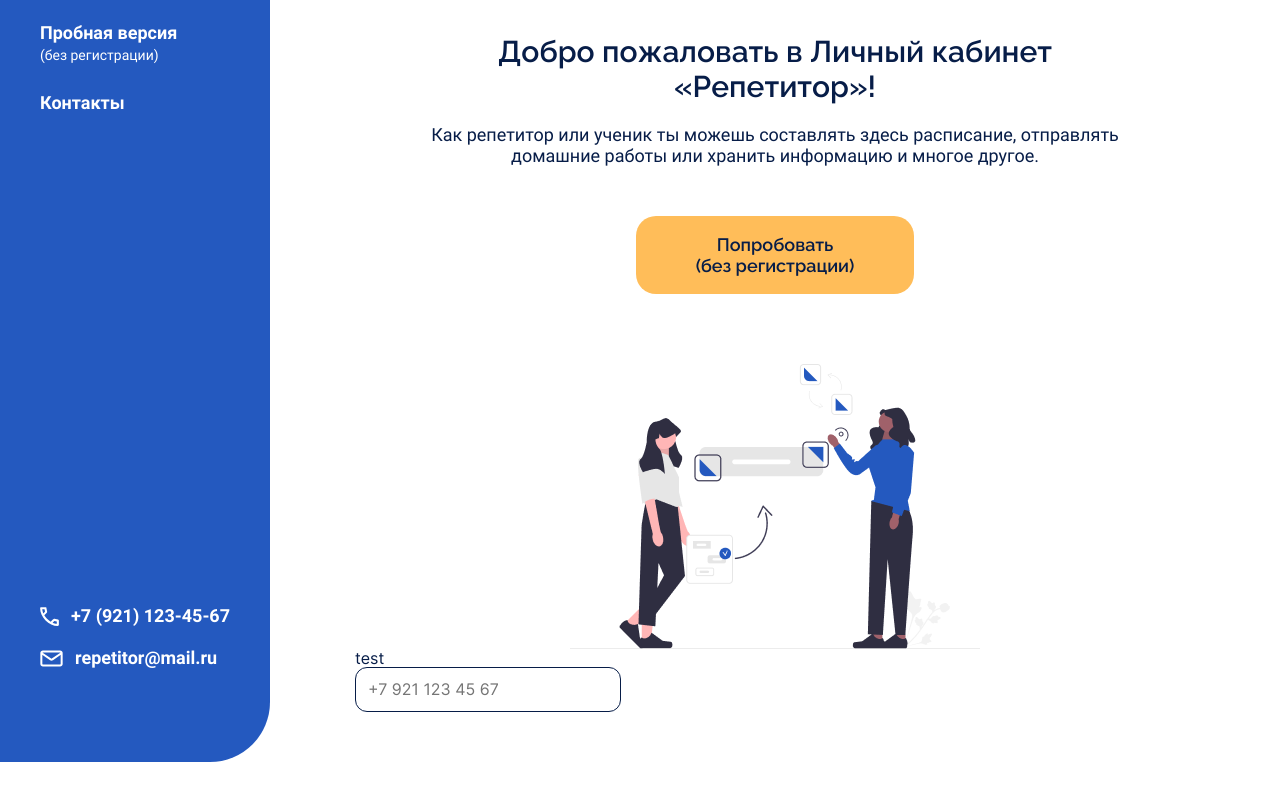
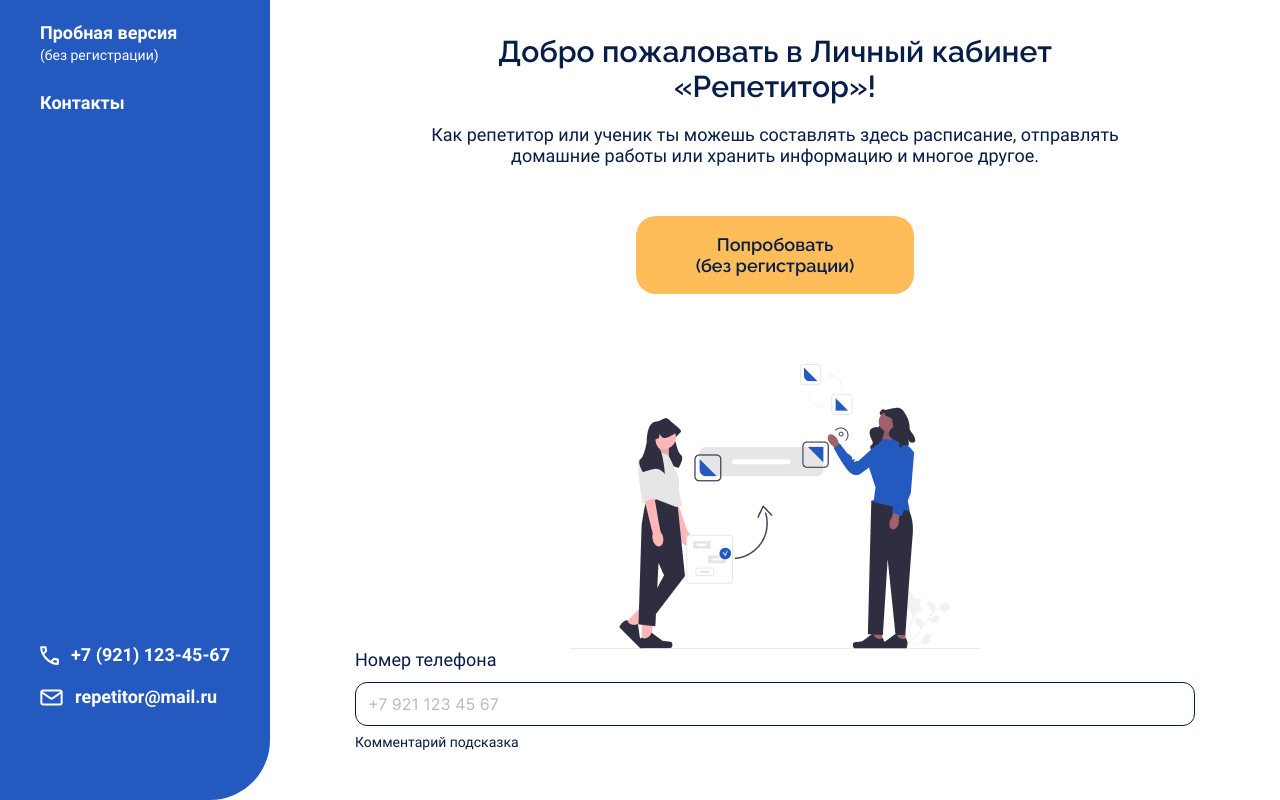
Before and after one commit to TutorOffice/TutorOffice-frontend, a React (Create React App) app: page / in a window 1280 px wide. Shown: the part 224-1024 px from the top of the page. Before the commit the page ends 986 px from the top, so only its background shows below. Built offline with nearby package versions, Linux system fonts and the light colour scheme.

Commit message:
доработал ui

```diff
--- a/src/pages/mainPage/MainPage.module.css
+++ b/src/pages/mainPage/MainPage.module.css
@@ -35,7 +35,7 @@
 
 .main__title {
   margin: 0 0 20px;
-  font-family: 'Raleway';
+  font-family: 'Raleway', sans-serif;
   text-align: center;
   font-size: 30px;
   font-weight: 600;
@@ -43,7 +43,7 @@
 
 .main__desc {
   margin-bottom: 50px;
-  font-family: 'Roboto';
+  font-family: 'Roboto', sans-serif;
   font-size: 18px;
   font-weight: 400;
   line-height: calc(21 / 18);
--- a/src/pages/mainPage/MainPage.tsx
+++ b/src/pages/mainPage/MainPage.tsx
@@ -2,8 +2,8 @@ import Layout from '../../components/layout/Layout';
 import s from './MainPage.module.css';
 import mainImage from '../../assets/images/main-image.png';
 import { btnClass, Button } from '../../shared';
-import Input from '../../shared/ui/input/input';
-import { btnType } from '../../shared/ui/button/button';
+import Input from '../../shared/ui/input/Input';
+import { btnType } from '../../shared/ui/button/Button';
 
 const MainPage = () => {
   return (
@@ -31,7 +31,7 @@ const MainPage = () => {
         </div>
         <img className={s.main__image} src={mainImage} alt='Репетитор и ученик' />
       </section>
-      <Input placeholder='+7 921 123 45 67' />
+      <Input labelText='Номер телефона' placeholder='+7 921 123 45 67' />
     </Layout>
   );
 };
--- a/src/shared/index.ts
+++ b/src/shared/index.ts
@@ -1,5 +1,2 @@
-import Button, {btnClass} from "./ui/button/button";
-export {
-    Button,
-    btnClass,
-}
+import Button, { btnClass } from './ui/button/Button';
+export { Button, btnClass };
--- /dev/null
+++ b/src/shared/ui/input/Input.tsx
@@ -0,0 +1,67 @@
+import React from 'react';
+import clsx from 'clsx';
+import s from './input.module.css';
+import close from '../../../assets/icons/pass-close.svg';
+import open from '../../../assets/icons/pass-open.svg';
+import { usePassword } from './usePassword';
+
+interface InputProps {
+  onChange?: () => void;
+  isDisabled?: boolean;
+  placeholder?: string;
+  labelText?: string;
+  commentTip?: string;
+  isRequired?: boolean;
+  isError?: boolean;
+  isPassword?: boolean;
+}
+
+const Input: React.FC<InputProps> = ({
+  onChange,
+  isDisabled = false,
+  placeholder = '',
+  labelText = '',
+  commentTip = 'Комментарий подсказка',
+  isRequired = false,
+  isError = false,
+  isPassword = false,
+}) => {
+  const classNameInput = clsx({
+    [s.input]: true,
+    [s.error]: isError,
+  });
+  const classNameTip = clsx({
+    [s.commentTip]: true,
+    [s.errorTip]: isError,
+  });
+
+  const [isOpen, setIsOpen] = usePassword();
+
+  return (
+    <div className={s.inputs}>
+      <label>
+        <p className={s.labelText}>
+          {labelText}
+          {isRequired && <span className={s.required}>*</span>}
+        </p>
+      </label>
+      <div className={s.inputBlock}>
+        <input
+          type={!isOpen ? 'password' : 'text'}
+          placeholder={placeholder}
+          onChange={onChange}
+          disabled={isDisabled}
+          className={classNameInput}
+        />
+        {isPassword && (
+          <button onClick={setIsOpen} className={s.passHide}>
+            <img src={isOpen ? open : close} alt='' />
+          </button>
+        )}
+      </div>
+      <p className={classNameTip}>{commentTip}</p>
+    </div>
+  );
+};
+
+export default Input;
--- a/src/shared/ui/input/input.module.css
+++ b/src/shared/ui/input/input.module.css
@@ -1,9 +1,77 @@
 .input {
+    width: 100%;
     color: var(--black);
     border: 1px solid var(--black);
     border-radius: 12px;
     padding: 12px 0 12px 12px;
 }
-.input[aria-placeholder] {
+.input::placeholder {
     color: var(--grey);
 }
+.input:disabled {
+    color: var(--inactive);
+    border: 1px solid var(--inactive);
+}
+.input:disabled[aria-placeholder] {
+    color: var(--inactive);
+}
+
+.inputBlock {
+    position: relative;
+}
+
+.inputs {
+    display: flex;
+    flex-direction: column;
+}
+
+.labelText {
+    font-family: 'Roboto', sans-serif;
+    font-style: normal;
+    font-weight: 400;
+    font-size: 18px;
+    line-height: 21px;
+    color: var(--black);
+    padding-bottom: 12px;
+}
+
+.commentTip {
+    font-family: 'Roboto', sans-serif;
+    font-style: normal;
+    font-weight: 400;
+    font-size: 14px;
+    line-height: 16px;
+    color: var(--black);
+    padding-top: 8px;
+}
+
+.required {
+    color: var(--red);
+}
+
+.error {
+    color: var(--red);
+    border: 1px solid var(--red);
+}
+
+.error::placeholder {
+    color: var(--red);
+}
+.error:focus {
+    color: var(--red);
+    border: 1px solid var(--red);
+}
+.errorTip {
+    color: var(--red);
+}
+
+.passHide {
+    position: absolute;
+    right: 0;
+    top: 0;
+    padding: 12px 44px 12px 12px;
+    height: 100%;
+    display: flex;
+    justify-content: center;
+    align-items: center;
+}
--- a/src/shared/ui/input/input.tsx
+++ /dev/null
@@ -1,25 +0,0 @@
-import React from 'react';
-import clsx from 'clsx';
-import s from './input.module.css';
-
-interface InputProps {
-  onChange?: () => void;
-  isDisabled?: boolean;
-  placeholder?: string;
-}
-
-const Input: React.FC<InputProps> = ({ onChange, isDisabled = false, placeholder = '' }) => {
-  const className = clsx({
-    [s.input]: true,
-  });
-  return (
-    <>
-      <label>
-        <p>test</p>
-      </label>
-      <input placeholder={placeholder} onChange={onChange} disabled={isDisabled} className={className} />
-    </>
-  );
-};
-
-export default Input;
--- /dev/null
+++ b/src/shared/ui/input/usePassword.tsx
@@ -0,0 +1,13 @@
+import { useState } from 'react';
+import close from '../../../assets/icons/pass-close.svg';
+import open from '../../../assets/icons/pass-open.svg';
+
+export function usePassword(): [boolean, () => void] {
+  const [open, setOpen] = useState<boolean>(false);
+
+  function handleClick() {
+    setOpen(!open);
+  }
+
+  return [open, handleClick];
+}
```
Also changed, not shown: src/assets/icons/pass-close.svg (added), src/assets/icons/pass-open.svg (added), src/assets/vendor/normalize.css, src/shared/ui/button/Button.tsx (renamed from src/shared/ui/button/button.tsx).
